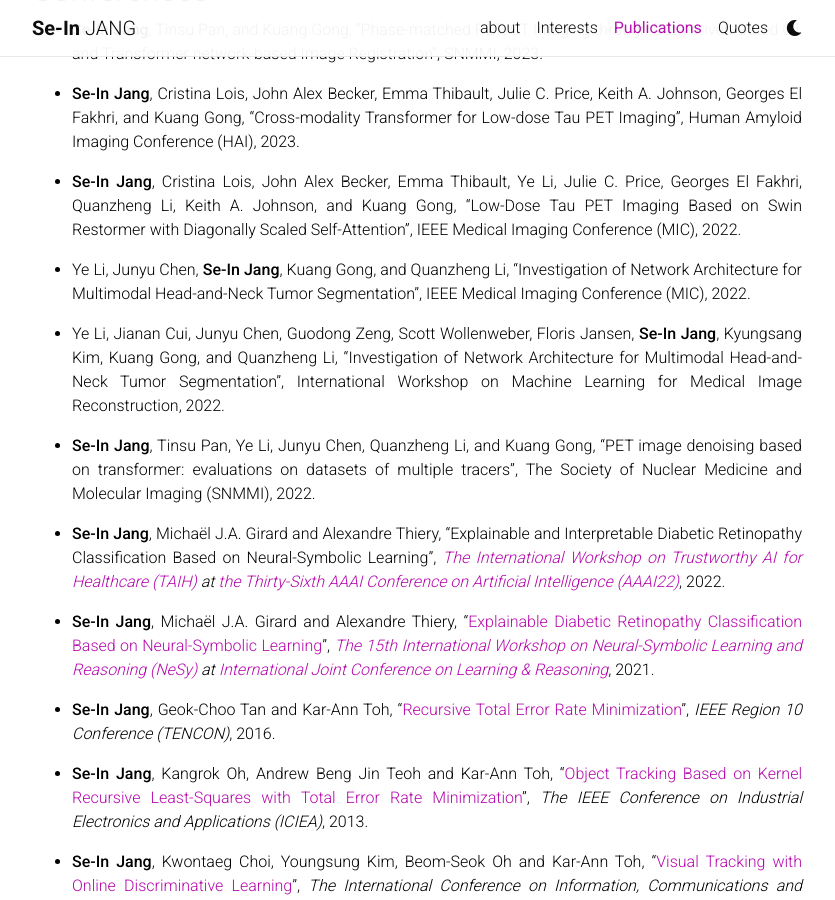
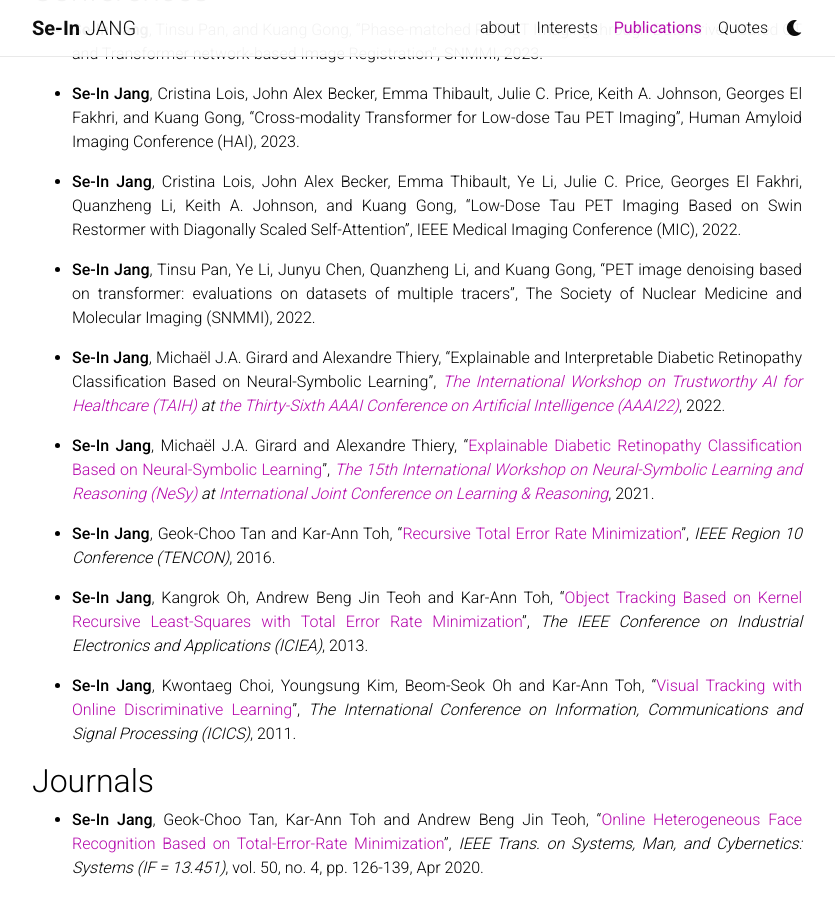
Before and after one commit to sijang/sijang.github.io, a Jekyll site: the page built from _pages/publications.md, in a window 1280 px wide and 900 px high, scrolled down 784 px. Shown: the whole window, without its empty margins (223-1058 px from the left). Built offline with Jekyll 4.4.1, drawn with Linux system fonts in a browser that asks for light colours; nearby versions of some CDN libraries; a style sheet for code colours, icons or effects is not loaded.

Commit message:
Update publications.md

```diff
--- a/_pages/publications.md
+++ b/_pages/publications.md
@@ -41,12 +41,6 @@ nav: true
 - **Se-In Jang**, Cristina Lois, John Alex Becker, Emma Thibault, Ye Li, Julie C. Price, Georges El Fakhri, Quanzheng Li, Keith A. Johnson, and Kuang Gong, "Low-Dose Tau PET Imaging Based on Swin Restormer with Diagonally Scaled Self-Attention", IEEE Medical Imaging Conference (MIC), 2022.
 {: style="text-align: justify"}
 
-- Ye Li, Junyu Chen, **Se-In Jang**, Kuang Gong, and Quanzheng Li, "Investigation of Network Architecture for Multimodal Head-and-Neck Tumor Segmentation", IEEE Medical Imaging Conference (MIC), 2022.
-{: style="text-align: justify"}
-
-- Ye Li, Jianan Cui, Junyu Chen, Guodong Zeng, Scott Wollenweber, Floris Jansen, **Se-In Jang**, Kyungsang Kim, Kuang Gong, and Quanzheng Li, "Investigation of Network Architecture for Multimodal Head-and-Neck Tumor Segmentation", International Workshop on Machine Learning for Medical Image Reconstruction, 2022.
-{: style="text-align: justify"}
-
 - **Se-In Jang**, Tinsu Pan, Ye Li, Junyu Chen, Quanzheng Li, and Kuang Gong, "PET image denoising based on transformer: evaluations on datasets of multiple tracers", The Society of Nuclear Medicine and Molecular Imaging (SNMMI), 2022.
 {: style="text-align: justify"}
 
```
